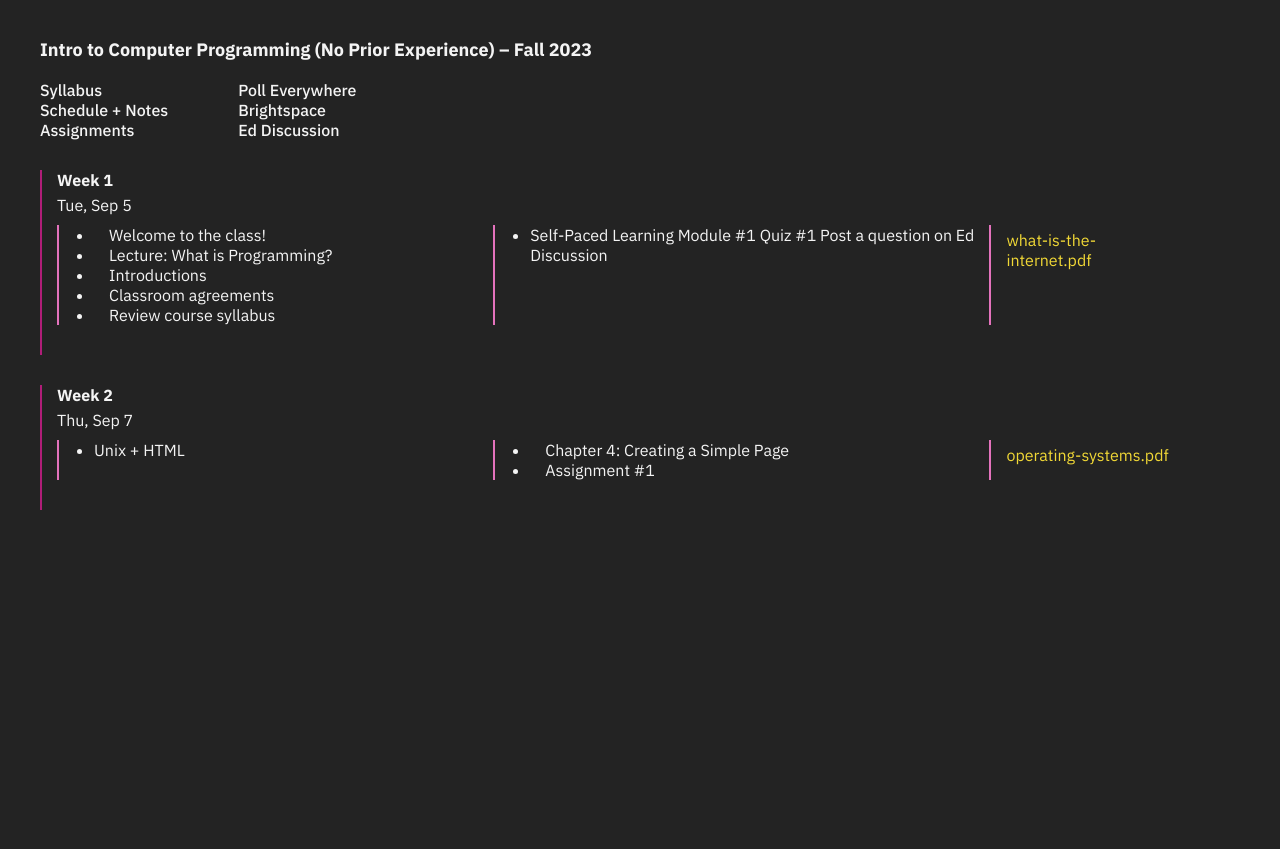
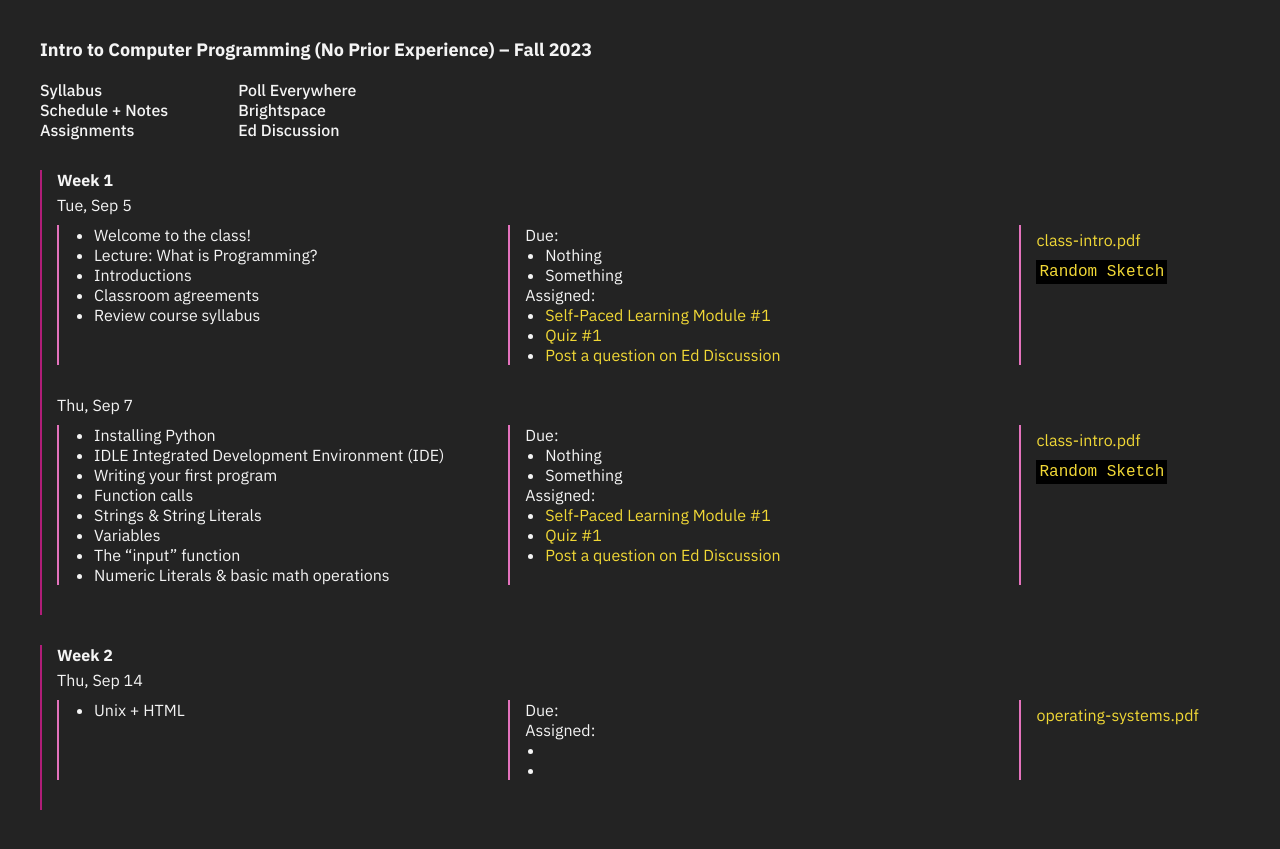
Before and after one commit to emilydidthis/CSCI-UA.002-Fall23, a Jekyll site: the page built from schedule-update.markdown, in a window 1280 px wide. Shown: the top 849 px of the page. Built offline with Jekyll 4.4.1, drawn with Linux system fonts in a browser that asks for light colours.

Commit message:
schedule until midterms

```diff
--- a/_data/class-dates.csv
+++ b/_data/class-dates.csv
@@ -1,7 +1,6 @@
 day,date
 Tue,Sep 5
 Thu,Sep 7
-Tue,Sep 12
 Thu,Sep 14
 Tue,Sep 19
 Thu,Sep 21
@@ -9,7 +8,6 @@ Tue,Sep 26
 Thu,Sep 28
 Tue,Oct 3
 Thu,Oct 5
-Tue,Oct 10
 Thu,Oct 12
 Tue,Oct 17
 Thu,Oct 19
--- a/_data/schedule.yaml
+++ b/_data/schedule.yaml
@@ -9,15 +9,48 @@ schedule:
         - Classroom agreements
         - Review course syllabus
         due:
-        - nothing
-        assigned: |
-          Self-Paced Learning Module #1
-          Quiz #1
-          Post a question on Ed Discussion
+        - Nothing
+        - Something
+        assigned:
+        - name: "Self-Paced Learning Module #1"
+          path: https://cs.nyu.edu/elearning/CSCI_UA_0002/module01.php
+        - name: "Quiz #1"
+          path: https://brightspace.nyu.edu/d2l/home/223178
+        - name: Post a question on Ed Discussion
+          path: https://edstem.org/us/courses/41979/discussion/
         files:
-        - name: what-is-the-internet.pdf
-          path: /assets/slides/01_Website-Internet.pdf
+        - name: class-intro.pdf
+          path: /assets/slides/00_Class-Intro.pdf
           type: slides
+        - name: Random Sketch
+          path: https://editor.p5js.org/madebyemily/sketches/da_cNu-Qs
+          type: external code
+      - topics:
+        - Installing Python
+        - IDLE Integrated Development Environment (IDE)
+        - Writing your first program
+        - Function calls
+        - Strings & String Literals
+        - Variables
+        - The “input” function
+        - Numeric Literals & basic math operations
+        due:
+        - Nothing
+        - Something
+        assigned:
+        - name: "Self-Paced Learning Module #1"
+          path: https://cs.nyu.edu/elearning/CSCI_UA_0002/module01.php
+        - name: "Quiz #1"
+          path: https://brightspace.nyu.edu/d2l/home/223178
+        - name: Post a question on Ed Discussion
+          path: https://edstem.org/us/courses/41979/discussion/
+        files:
+        - name: class-intro.pdf
+          path: /assets/slides/00_Class-Intro.pdf
+          type: slides
+        - name: Random Sketch
+          path: https://editor.p5js.org/madebyemily/sketches/da_cNu-Qs
+          type: external code
   - week_number: 2
     classes:
       - topics: Unix + HTML
--- a/schedule-update.markdown
+++ b/schedule-update.markdown
@@ -23,25 +23,46 @@ title: Schedule + Class Notes
 {% assign class_num = class_num | plus: 1 %}
 <div class="week" markdown="1">
 
+<!--------------------- TOPICS --------------------------->
 <div class="week-column topics" markdown="1">
 
 ### Topics
+<ul> <!-- for some reason if I just use - to specify list, it'll put nest a <p> tag inside an <li> and I don't want that -->
 {% for topic in class.topics %}
-- {{ topic }}
+<li>{{ topic }}</li>
 {% endfor%}
+</ul>
 
 </div>
 
+<!--------------------- ASSIGNED --------------------------->
+{% if class.assigned[0].size > 0 %} <!-- only create div if there is content-->
 <div class="week-column assigned" markdown="1">
 
 ### Assigned
 <!-- Due:   -->
+Due:
+
+<ul>
+{% for hw in class.due %}
+<li>{{ hw }}</li>
+{% endfor%}
+</ul>
+
+<!-- Assigned:   -->
+Assigned:
+<ul>
 {% for hw in class.assigned %}
-- {{ hw }}
+<li><a href="{{ hw.path }}" >{{ hw.name }}</a></li>
 {% endfor%}
+</ul>
+
 
 </div>
+{% endif %}
+<!--------------------- MATERIALS --------------------------->
 
+{% if class.files[0].name.size > 1 %} <!-- only create div if there is content-->
 <div class="week-column materials" markdown="1">
 
 ### Materials
@@ -49,14 +70,18 @@ title: Schedule + Class Notes
 
 {% for file in class.files %}
 {% if file.type == "code" %}
-<a href="{{ site.url }}{{ site.baseurl }}{{ file.path }}" >`{{ file.name }}`</a>
+  <a href="{{ site.url }}{{ site.baseurl }}{{ file.path }}" >`{{ file.name }}`</a>
+{% elsif file.type == "external code" %}
+  <a href="{{ file.path }}" >`{{ file.name }}`</a>
+{% elsif file.type == "download" %}
+  <a href="{{ site.url }}{{ site.baseurl }}{{ file.path }}" >*{{ file.name }}*</a>
 {% else %}
   <a href="{{ site.url }}{{ site.baseurl }}{{ file.path }}" >{{ file.name }}</a>
 {% endif %}
 {% endfor %}
 
-</div>
-
+ </div> <!-- end of Materials -->
+{% endif %}
 </div>
 <br>
 
--- a/schedule.md
+++ b/schedule.md
@@ -312,3 +312,97 @@ To do:
 
 </div>
 </div>
+
+<!-- ------------------------------------------------ -->
+## Week 6
+Thursday, Oct 12
+<div class="week" markdown="1">
+<div class="week-column topics" markdown="1">
+
+### Topics
+- Nested Loops (cont'd)
+- Introduction to writing your own functions
+- Variable scope (Global vs. Local variables)
+- Passing arguments to functions
+- Global variables and global constants
+- Writing value returning functions
+- Input, Processing, Output notation (IPO)
+- Modules & Modular Design
+
+</div>
+<div class="week-column assigned" markdown="1">
+
+### Assigned
+Due:
+- [Self-Paced Learning Module #6](https://cs.nyu.edu/elearning/CSCI_UA_0002/module06.php)
+- [Quiz #6](https://brightspace.nyu.edu/)
+- Post a question on [Ed Discussion](https://edstem.org/us/courses/41979/discussion/)
+
+To do:
+- [Assignment #5]({{ site.url }}{{ site.baseurl }}/assignments/05.html)
+</div>
+</div>
+
+<!-- ------------------------------------------------ -->
+## Week 7
+Tuesday, Oct 17
+<div class="week" markdown="1">
+<div class="week-column topics" markdown="1">
+
+### Topics
+- Programming Workshop
+</div>
+<div class="week-column assigned" markdown="1">
+
+### Assigned
+Due:
+- [Assignment #5 ]({{ site.url }}{{ site.baseurl }}/assignments/05.html)(midnight)
+
+
+</div>
+</div>
+<br>
+
+Thursday, Oct 19
+<div class="week" markdown="1">
+<div class="week-column topics" markdown="1">
+
+### Topics
+- Functions (cont'd)
+- Midterm Survey/Review
+
+</div>
+</div>
+
+<!-- ------------------------------------------------ -->
+## Week 8
+Tuesday, Oct 24
+<div class="week" markdown="1">
+<div class="week-column topics" markdown="1">
+
+### Topics
+- Midterm Review
+</div>
+</div>
+<br>
+
+Thursday, Oct 26
+<div class="week" markdown="1">
+<div class="week-column topics" markdown="1">
+
+### Topics
+- Midterm Exam
+</div>
+
+<div class="week-column assigned" markdown="1">
+
+### Assigned
+Due:
+- [Assignment #6 ]({{ site.url }}{{ site.baseurl }}/assignments/06.html)(midnight)
+To do:
+- [Self-Paced Learning Module #7](https://cs.nyu.edu/elearning/CSCI_UA_0002/module07.php)
+- [Quiz #7](https://brightspace.nyu.edu/)
+- Post a question on [Ed Discussion](https://edstem.org/us/courses/41979/discussion/)
+</div>
+
+</div>
```
